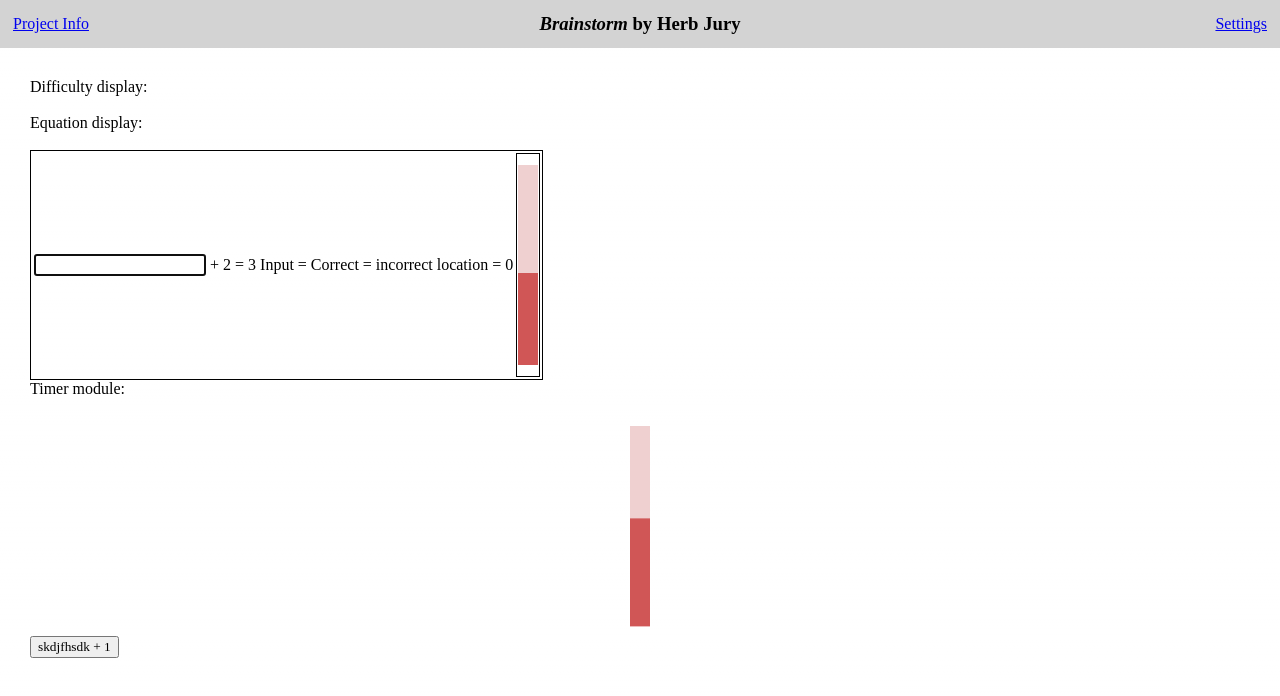
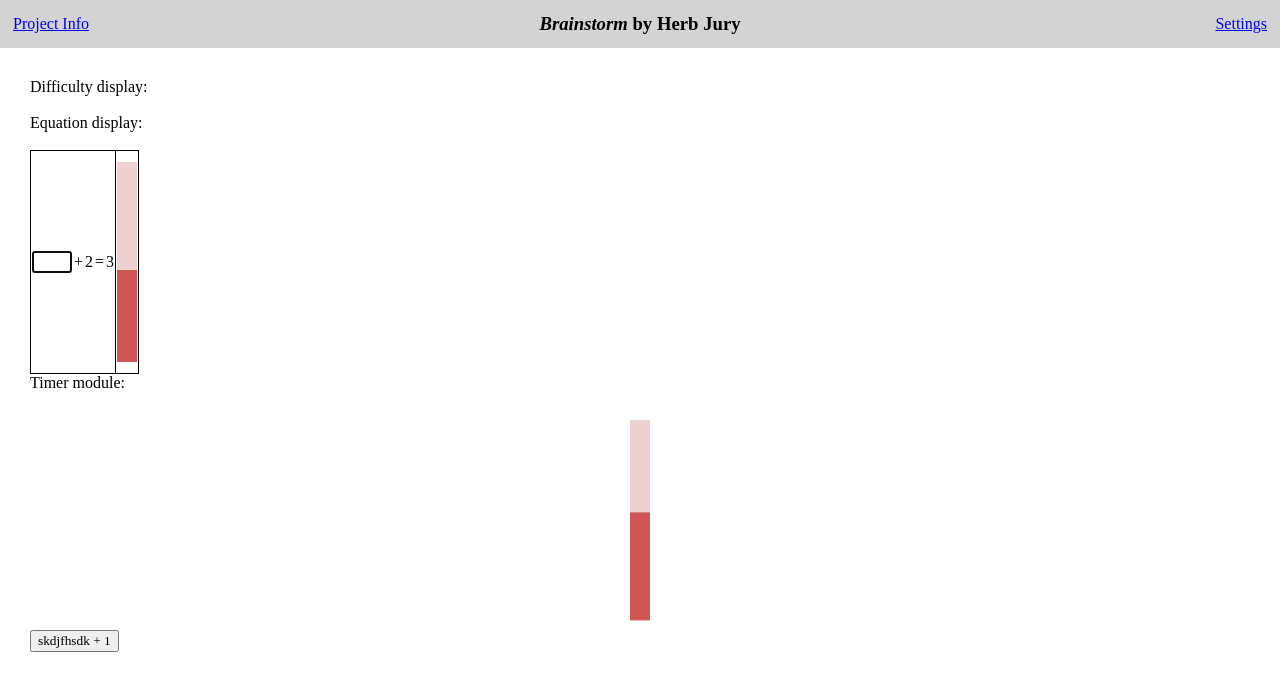
Before and after one commit to MrMugwump/BrainstormComp225, a Next.js app: page / in a window 1280 px wide. Shown: the top 696 px of the page. Built offline with nearby package versions, Linux system fonts and the light colour scheme.

Commit message:
made it so that if timer runs out, eq. dispay fully resets, but will need to delete TimerModule from page.tsx in order to do fully implement

```diff
--- a/src/app/equationDisplay.tsx
+++ b/src/app/equationDisplay.tsx
@@ -5,32 +5,46 @@ import TimerModule from "./timer";
 import "./equationDisplayStyle.css"
 
 export default function EquationDisplay({}:any){
-    const equation: [firstVar:number, secondVal:number, answer:any] = [1,2,3];
+    const equation: [firstVar:number, secondVal:number, answer:any] = [1,2,3]; // dummy equation for testing
     var operation = '+';
-    const inputArray = [false,false,false];
-    const [inputVal,setInputVal] = useState('');
-    const [isCorrect, setIsCorrect] = useState('incorrect');
-    const [location,setLocation] = useState(generateRandomInteger(0,2));
-    const [key, setKey] = useState(0);
-    const [timeEnded,setTimeEnded] = useState(1);
-    const [interval,setInterval] = useState(100);
-    const [timeLength,setTimeLength] = useState(10000);
-    console.log("test")
-    //print("test");
+    const inputArray = [false,false,false]; //array to set which place to be input, true=input mode
+    const [inputVal,setInputVal] = useState(''); //what the player types
+    const [location,setLocation] = useState(generateRandomInteger(0,2)); //this variable keeps track of which location is our input now
+    const [key, setKey] = useState(0); // this is used to reset the display instantly (no transition time for timer)
+    const [interval,setInterval] = useState(100); //param for timer, not super necessary, will likely get rid of later
+    const [timeLength,setTimeLength] = useState(10000); //param for timer
+    const [timeEnded,setTimeEnded] = useState(false); //TimerModule has ability to change this, triggers a reset if true
+    // const [isCorrect, setIsCorrect] = useState('incorrect'); //debugging thing
+
     inputArray[location] = true;
+
+    function resetDisplay(){
+        //choose new location for player input
+        inputArray[location] = false;
+        setLocation(generateRandomInteger(0,2));
+        inputArray[location] = true;
+
+        setInputVal(''); //set input to blank because nothing has been typed yet
+        setKey((_key)=>_key+1); // instantly fully refresh display
+    }
+
     useEffect(()=>{
         if(inputVal==equation[location]){
-            inputArray[location] = false;
-            setLocation(generateRandomInteger(0,2));
-            inputArray[location] = true;
-            setIsCorrect('correct!');
-            setKey((_key)=>_key+1);
-            setInputVal('');
+            resetDisplay();
+            //setIsCorrect('correct!');
         }
         else{
-            setIsCorrect('incorrect');
+            //setIsCorrect('incorrect');
         }
     }, [inputVal]);
+
+    useEffect(()=>{
+        if(timeEnded){
+            resetDisplay();
+            setTimeEnded(false);
+        }
+    },[timeEnded]);
+
     return(<>
         <table key = {key} className="EquationDisplay">
         <tbody>
@@ -40,22 +54,27 @@ export default function EquationDisplay({}:any){
                 <td><NumberSlot number = {equation[1]} isInput = {inputArray[1]} inputVal={setInputVal}/></td>
                 <td>=</td>
                 <td><NumberSlot number = {equation[2]} isInput = {inputArray[2]} inputVal={setInputVal}/></td>
-                <td><p>Input = {inputVal}</p></td>
-                <td><p>Correct = {isCorrect}</p></td>
-                <td><p>location = {location}</p></td>
-                <td className="timercell"><TimerModule
+                {/*<td><p>Correct = {isCorrect}</p></td>*/}
+                {/*<td><p>location = {location}</p></td>*/}
+                <td className="timercell">
+                    <TimerModule
                     timerLength={timeLength}
-                    timeEnded={timeEnded}
-                    interval={interval}/></td>
+                    actualSetTimeEnded={setTimeEnded}
+                    interval={interval}/>
+                </td>
             </tr>
         </tbody>
         </table>
         </>)
 }
 
-function NumberSlot({number = 0, isInput = false, inputVal}:any){
+function NumberSlot({number, isInput = false, inputVal}:any){
     if (isInput){
-        return(<><input onChange={e=>{inputVal(e.target.value)}} autoFocus={true}/></>)
+        return(<><input
+            onChange={e=>{inputVal(e.target.value)} /*sends player input to eq. disp.*/}
+            autoFocus={true /*when instantiated, cursor auto selects*/}
+            size={2  /*how many chars wide input field is (there is a lim to how small)*/} />
+            </>)
     }
     return(<><p>{number}</p></>)
 }
--- a/src/app/equationDisplayStyle.css
+++ b/src/app/equationDisplayStyle.css
@@ -1,5 +1,6 @@
 .EquationDisplay {
     border: 1px solid black;
+    border-collapse: collapse;
 }
 .timercell {
     border: 1px solid black;
--- a/src/app/timer.tsx
+++ b/src/app/timer.tsx
@@ -22,7 +22,7 @@ const SECOND = 1_000; // 1000ms = 1s
  *
  * @returns - returns the progress bar
  */
-export default function TimerModule({timerLength, interval, timeEnded}:any){
+export default function TimerModule({timerLength, interval, timeEnded,actualSetTimeEnded}:any){
   const [timespan,setTimespan] = useState(timerLength);
   const [keyID,setKeyID] = useState(0); // used to reset the progress bar
 
@@ -30,6 +30,7 @@ export default function TimerModule({timerLength, interval, timeEnded}:any){
     const intervalId = setInterval(()=>{
       setTimespan((_timespan: number)=>{
         if(_timespan <= 0){
+          //actualSetTimeEnded(true);
           setKeyID((_keyID)=>_keyID+1); //resets the progress bar back to full
           return timerLength;
         }
```
